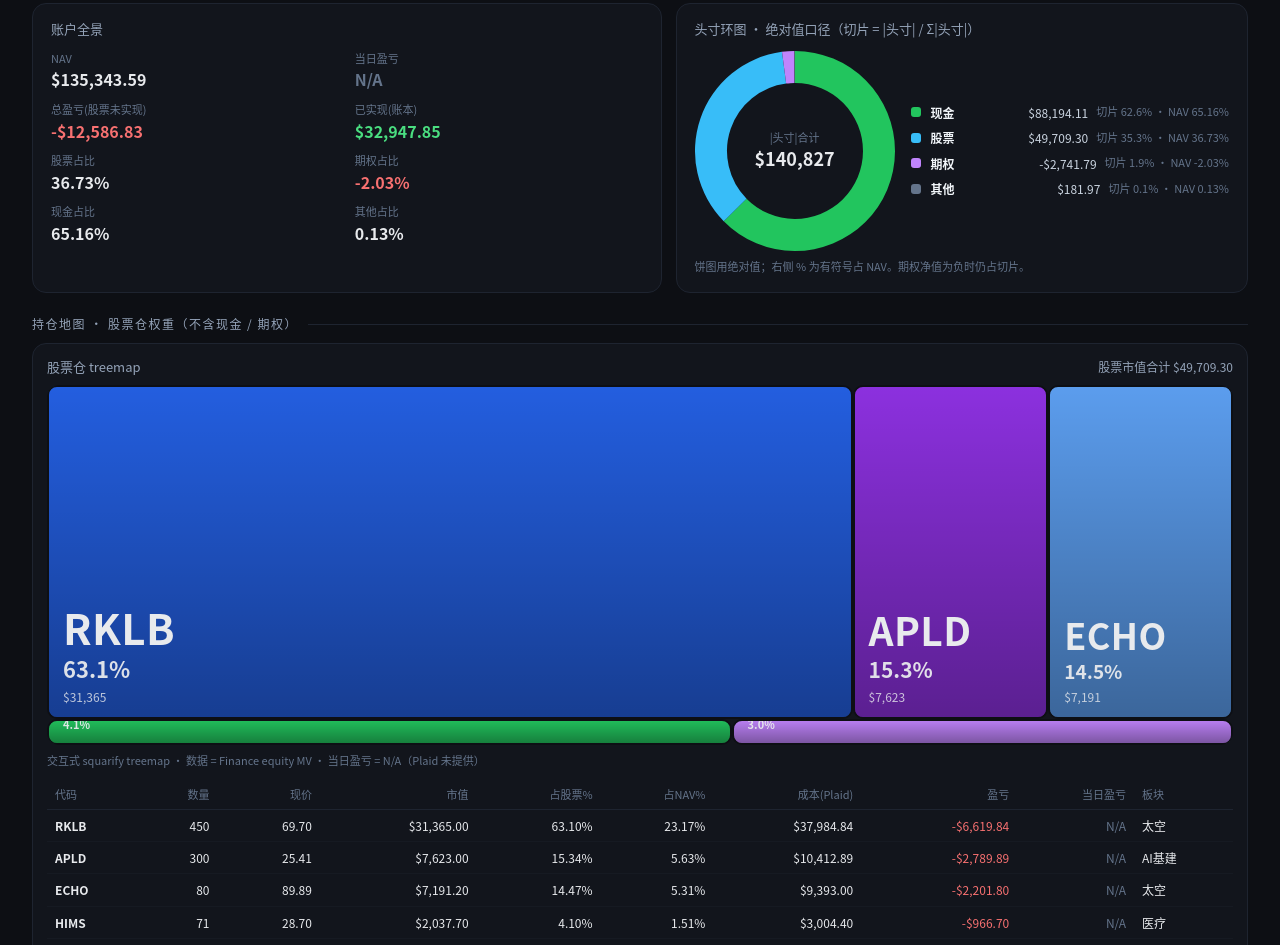
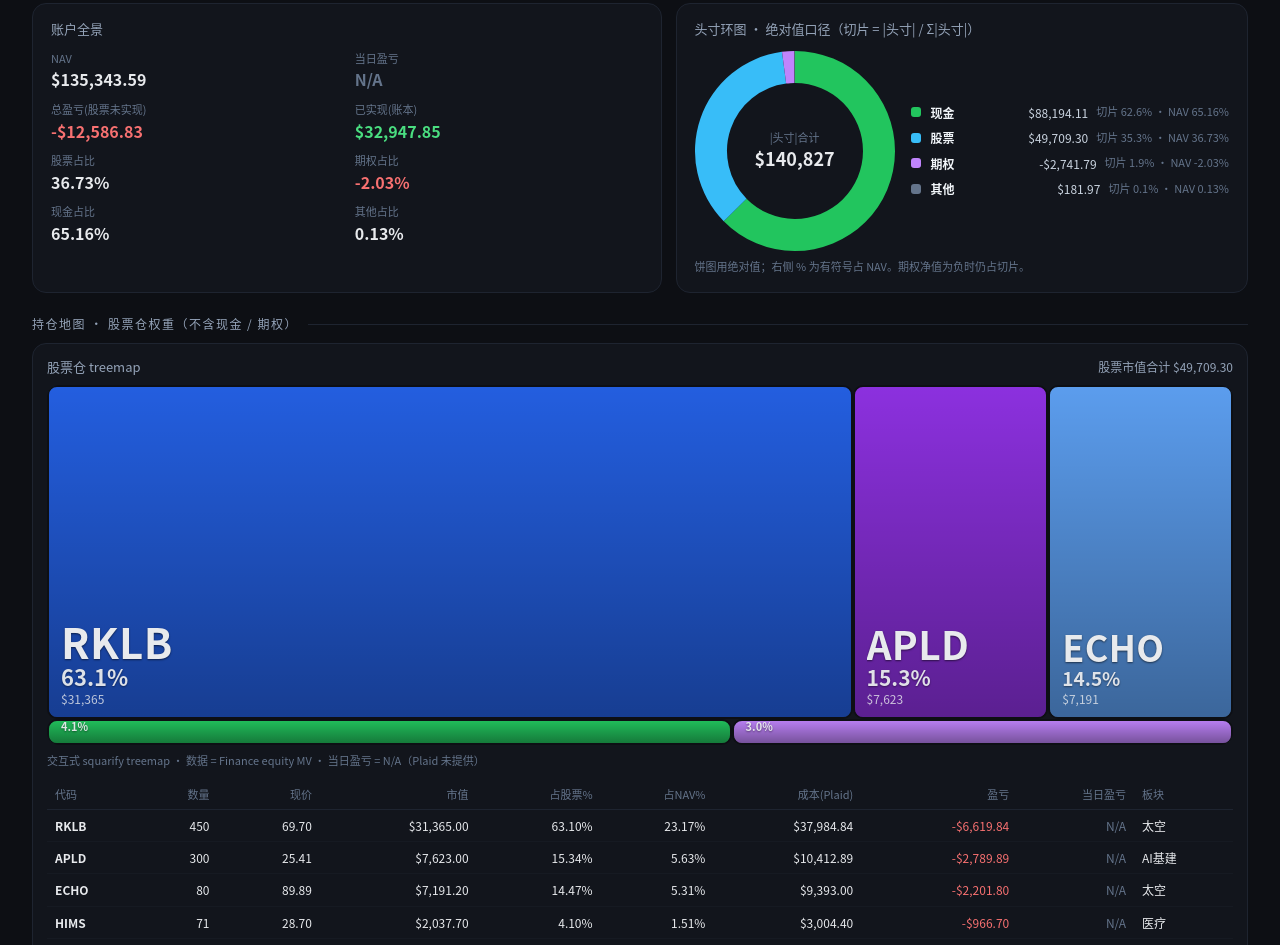
Before and after one commit to Jayflow1211/portfolio-panorama, a plain HTML site: page index.html in a window 1280 px wide. Shown: the part 342-1287 px from the top of the page. Drawn offline with Linux system fonts and the light colour scheme.

Commit message:
Fix treemap labels on small tiles

```diff
--- a/index.html
+++ b/index.html
@@ -113,13 +113,13 @@
     position: absolute; border: 2px solid var(--bg); border-radius: 10px; overflow: hidden;
   }
   .tcell-inner {
-    height: 100%; padding: 12px 14px;
+    height: 100%; padding: 10px 12px; box-sizing: border-box;
     display: flex; flex-direction: column; justify-content: flex-end;
     background: linear-gradient(180deg, rgba(0,0,0,0.05) 0%, rgba(0,0,0,0.38) 100%);
   }
-  .t-ticker { font-weight: 800; letter-spacing: 0.4px; line-height: 1.1; }
-  .t-pct { opacity: 0.95; font-weight: 600; margin-top: 3px; }
-  .t-mv { opacity: 0.8; font-size: 12px; margin-top: 3px; }
+  .t-ticker { font-weight: 800; letter-spacing: 0.3px; line-height: 1.05; white-space: nowrap; overflow: hidden; text-overflow: clip; text-shadow: 0 1px 2px rgba(0,0,0,.55); }
+  .t-pct { opacity: 0.95; font-weight: 600; margin-top: 2px; line-height: 1.05; text-shadow: 0 1px 2px rgba(0,0,0,.45); }
+  .t-mv { opacity: 0.8; font-size: 12px; margin-top: 2px; }
   .note { margin-top: 8px; font-size: 11px; color: var(--dim); }
 
   .holdings-table { width: 100%; border-collapse: collapse; font-size: 12px; margin-top: 12px; }
```
